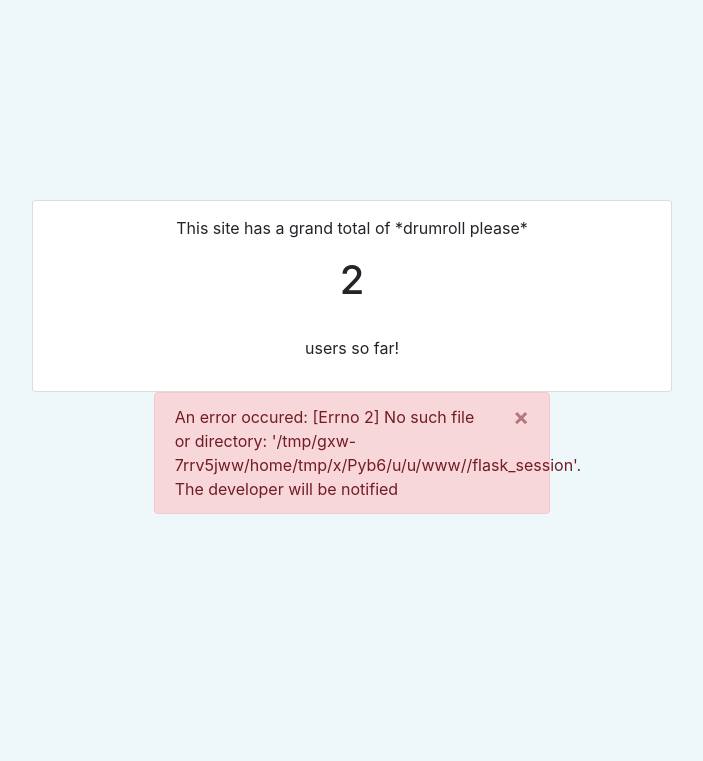
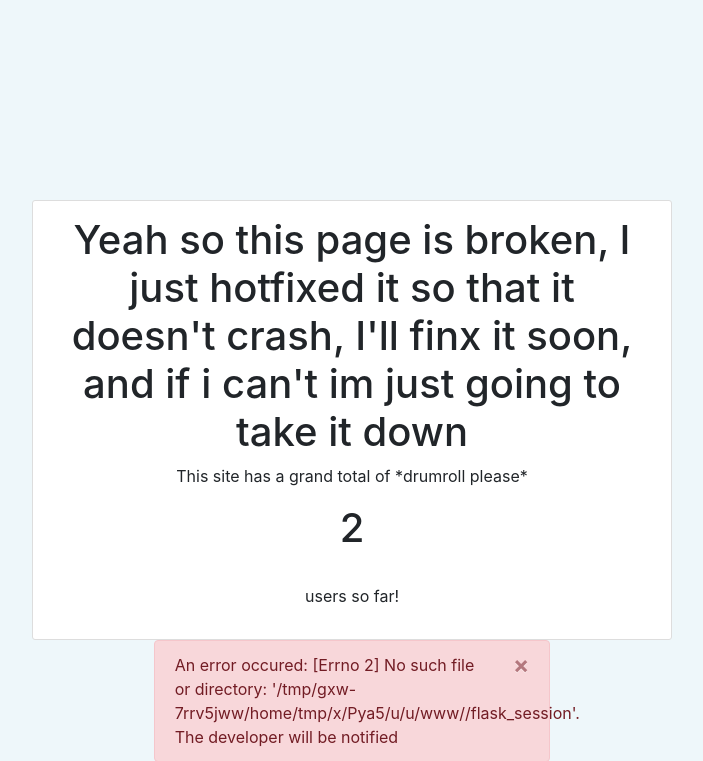
Before and after one commit to AnuragGowda/MyMCPS_Plus, a Flask app: page /users in a window 1280 px wide. Shown: the part 74-835 px from the top of the page, without its empty margins (288-991 px from the left). Before the commit the page ends 588 px from the top, so only its background shows below. Run offline with Flask 2, Linux system fonts and the light colour scheme; parts of the project's set-up code (start-up, migrations or seed data) failed here and were passed over; some libraries are stand-ins or nearby versions.

Commit message:
Update users.html

```diff
--- a/gradedisplay/templates/users.html
+++ b/gradedisplay/templates/users.html
@@ -1,6 +1,7 @@
 {% extends "layout.html" %}
 {% block content %}
     <div class="col-md-6 offset-md-3 users">
+        <h1 style="text-align:center">Yeah so this page is broken, I just hotfixed it so that it doesn't crash, I'll finx it soon, and if i can't im just going to take it down</h1>
         <p style="text-align:center">This site has a grand total of *drumroll please*<br><h1 style="text-align:center">{{ total }}</h1><p style="text-align:center"><br>users so far!</p>
     </div>
 {% endblock content %}
```
